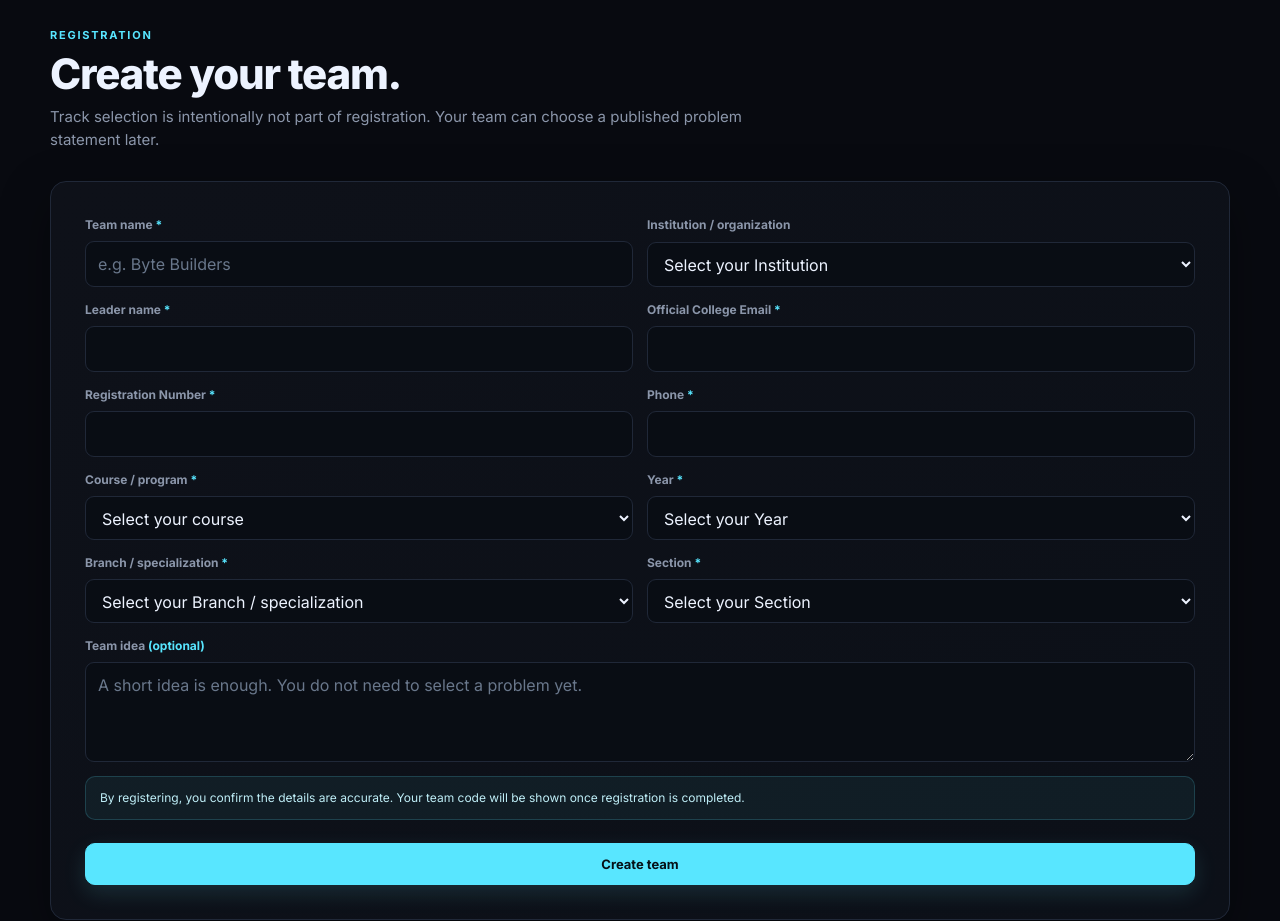
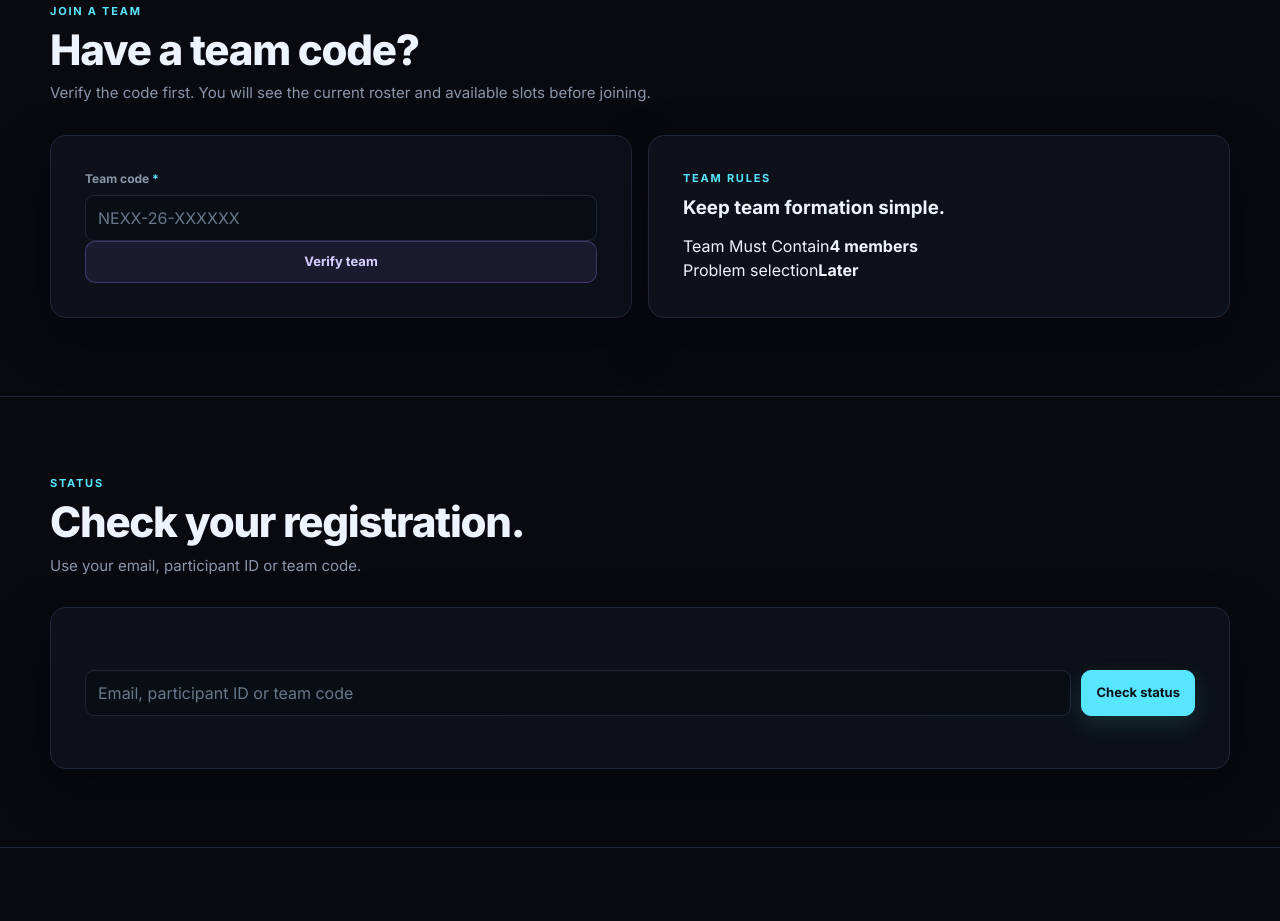
Before and after one commit to PrakharPrabhas/Nexxus-registration, a website: page index.html in a window 1280 px wide. Shown: the part 2487-3408 px from the top of the page. Drawn offline with Linux system fonts and the light colour scheme; no server answers.

Commit message:
removed team registration form

```diff
--- a/index.html
+++ b/index.html
@@ -308,120 +308,6 @@
           </div>
         </div>
       </section>
-      <section id="register" class="section">
-        <div class="container">
-          <div class="section-head">
-            <div class="eyebrow">Registration</div>
-            <h2>Create your team.</h2>
-            <p>
-              Track selection is intentionally not part of registration. Your
-              team can choose a published problem statement later.
-            </p>
-          </div>
-          <div class="card form-card">
-            <form id="create-team-form" class="form-grid">
-              <div class="field">
-                <label>Team name <span>*</span></label
-                ><input
-                  id="team-name"
-                  required
-                  maxlength="80"
-                  placeholder="e.g. Byte Builders"
-                />
-              </div>
-              <div class="field">
-                <label>Institution / organization</label
-                ><select id="leader-Institute Name " required>
-                  <option value="" disabled selected>
-                    Select your Institution
-                  </option>
-                  <option value="SRM Institute of Science and Technology">
-                    SRM Institute of Science and Technology
-                  </option>
-                </select>
-              </div>
-              <div class="field">
-                <label>Leader name <span>*</span></label
-                ><input id="leader-name" required maxlength="80" />
-              </div>
-              <div class="field">
-                <label>Official College Email <span>*</span></label
-                ><input
-                  id="leader-email"
-                  type="email"
-                  required
-                  maxlength="160"
-                />
-              </div>
-              <div class="field">
-                <label>Registration Number <span>*</span></label
-                ><input id="leader-roll" required maxlength="60" />
-              </div>
-              <div class="field">
-                <label>Phone <span>*</span></label
-                ><input id="leader-phone" type="tel" required maxlength="25" />
-              </div>
-              <div class="field">
-                <label>Course / program <span>*</span></label
-                ><select id="leader-course" required>
-                  <option value="" disabled selected>Select your course</option>
-                  <option value="BCA">BCA</option>
-                  <option value="MCA">MCA</option>
-                  <option value="BSc">BSc</option>
-                </select>
-              </div>
-              <div class="field">
-                <label>Year <span>*</span></label
-                ><select id="leader-Year" required>
-                  <option value="" disabled selected>Select your Year</option>
-                  <option value="1st">1st</option>
-                  <option value="2nd">2nd</option>
-                  <option value="3rd">3rd</option>
-                </select>
-              </div>
-              <div class="field">
-                <label>Branch / specialization <span>*</span></label
-                ><select id="leader-branch" required>
-                  <option value="" disabled selected>
-                    Select your Branch / specialization
-                  </option>
-                  <option value="Data Science">Data Science</option>
-                  <option value="Core">Core</option>
-                  <option value="Computer Science">Computer Science</option>
-                  <option value="Generative AI">Generative AI</option>
-                </select>
-              </div>
-              <div class="field">
-                <label>Section <span>*</span></label
-                ><select id="leader-section" required>
-                  <option value="" disabled selected>
-                    Select your Section
-                  </option>
-                  <option value="A">A</option>
-                  <option value="B">B</option>
-                </select>
-              </div>
-              <div class="field full">
-                <label>Team idea <span class="muted">(optional)</span></label
-                ><textarea
-                  id="team-abstract"
-                  maxlength="2000"
-                  placeholder="A short idea is enough. You do not need to select a problem yet."
-                ></textarea>
-              </div>
-              <div class="field full">
-                <div class="notice">
-                  By registering, you confirm the details are accurate. Your
-                  team code will be shown once registration is completed.
-                </div>
-                <button class="btn primary full" type="submit" id="create-btn">
-                  Create team
-                </button>
-              </div>
-            </form>
-          </div>
-        </div>
-      </section>
       <section id="join" class="section">
         <div class="container">
           <div class="section-head">
```
